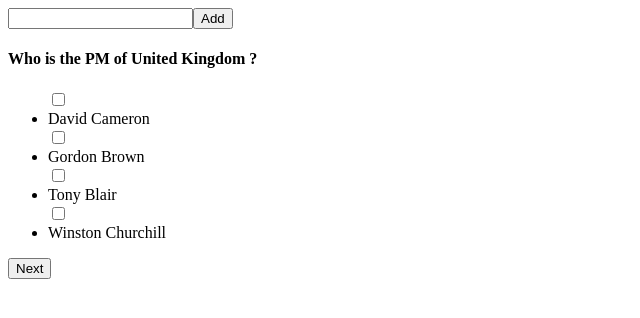
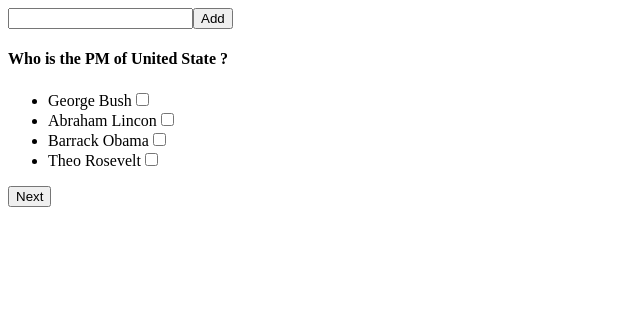
Before and after one commit to ikhoai/smallQuiz, a plain HTML site: page index.html in a window 1280 px wide. Both pictures are taken after a click on the button "Next". Shown: the whole page, without its empty margins (0-640 px from the left). Drawn offline with Linux system fonts and the light colour scheme.

Commit message:
Initial success creating the small app, a lot of thing to be refine;

```diff
--- a/custom.css
+++ /dev/null
@@ -1,3 +0,0 @@
-li {
-	display: inline !important;
-}
--- a/index.html
+++ b/index.html
@@ -13,7 +13,7 @@
 	<h4 id="ask"></h4>
 	<ul id="answerList"></ul>
 
-	<button>Next</button>
+	<button id="nextButton">Next</button>
 
 	<script type="text/javascript" src="main.js"></script>
 </body>
--- a/main.js
+++ b/main.js
@@ -70,10 +70,23 @@ var allQuestion = [{
     question: "Who is the PM of United State ?",
     choices: ["George Bush", "Abraham Lincon", "Barrack Obama", "Theo Rosevelt"],
     correctAnswer: 2
-}
+    },
+    {
+        question: "Who is the Founder of Apple?",
+        choices: ["Bill Gates", "Steve Jobs", "Jeff Bezos", "Elen Musk"],
+        correctAnswer: 1
+    },
+    {
+        question: "What is the name of Khoai's son?",
+        choices: ["Titi", "Tin tin", "meo meo", "Cantona"],
+        correctAnswer: 0
+    }
 ];
 
+var answerList = document.getElementById('answerList');
 var questionIndex = 0;
+var score = 0;
+var nextButton = document.getElementById("nextButton");
 
 showQuestion();
 showAnswer();
@@ -86,12 +99,40 @@ function showQuestion() {
 }
 
 function showAnswer() {
-   var answerList = document.getElementById('answerList');
+
    var answerArray = allQuestion[questionIndex].choices;
    for (var i = 0; i < answerArray.length; i++) {
 
-        answerList.innerHTML += '<input type="checkbox" id="' + i  + '" />' + '<li>' + answerArray[i] + '</li>'
+        answerList.innerHTML +=  '<li>' + answerArray[i] + '<input type="checkbox" name="checkbox" id="' + i  + '"  />' + '</li>';
    }
 }
 
-console.log(allQuestion[0].choices);
+
+
+nextButton.onclick = function() {
+    checkId(); //return i;
+    var i = checkId();
+
+    if (allQuestion[questionIndex].correctAnswer == i) {
+        alert("Perfect");
+        score += 100;
+    }
+
+    questionIndex++;
+    showQuestion();
+    answerList.innerHTML = "";
+    showAnswer();
+
+};
+
+function checkId() {
+    var c = document.getElementById("answerList").getElementsByTagName("input");
+    for (var i = 0; i < c.length; i++) {
+        console.log(c[i]);
+        console.log(c[i].checked);
+        if (c[i].checked == true) {
+            console.log(i);
+            return i;
+        }
+    }
+}
```
